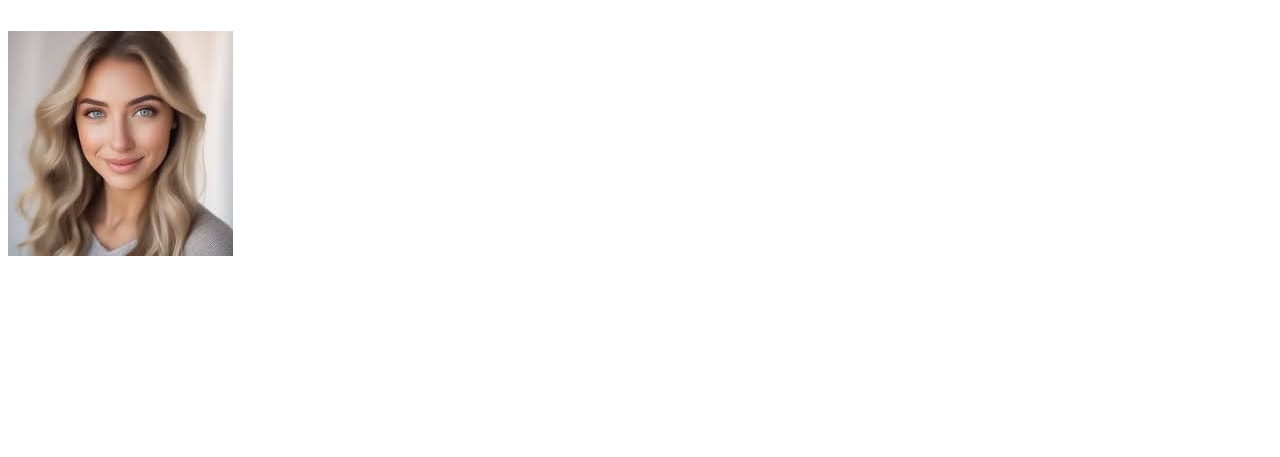
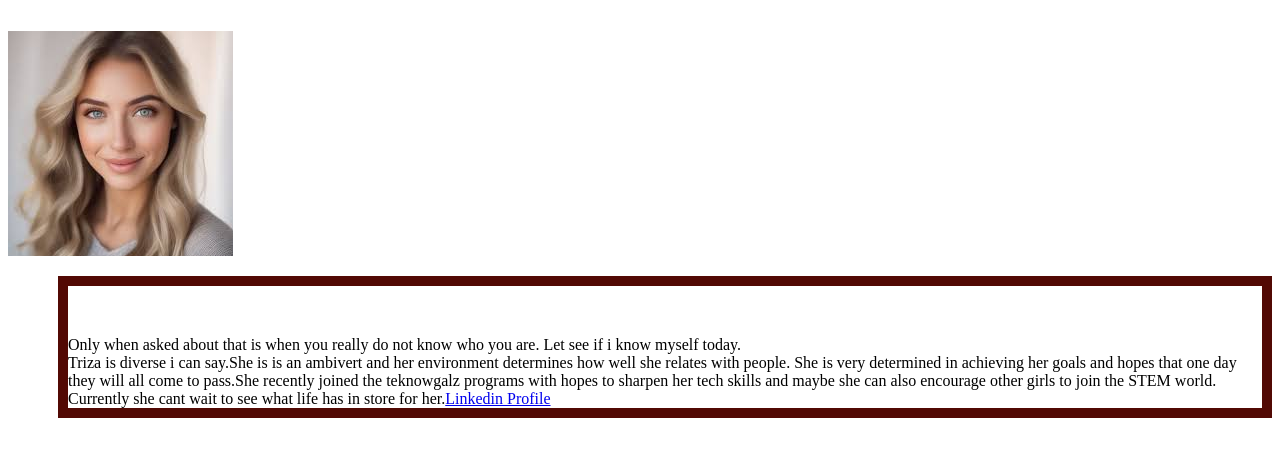
Before and after one commit to Minahtee/firstrepo, a plain HTML site: page index.html in a window 1280 px wide. Shown: the part 101-558 px from the top of the page. Drawn offline with Linux system fonts and the light colour scheme.

Commit message:
added a new paragraph and styled it with inline css

```diff
--- a/index.html
+++ b/index.html
@@ -9,6 +9,8 @@
 <body>
 	<p> This is awesome learning about GitHub.</p> <br>
 	<img src="image/lady.jpg">
+	<p style="border-style: solid; border-width: 10px; border-color: #520904 ; margin-left: 50px;padding-top: 50px; padding-bottom: 80;padding-left: 100;padding-right: 150;">
+			Only when asked about that is when you really do not know who you are. Let see if i know myself today.<br> Triza is diverse i can say.She is is an ambivert and her environment determines how well she relates with people. She is very determined in achieving her goals and hopes that one day they will all come to pass.She recently joined the teknowgalz programs with hopes to sharpen her tech skills and maybe she can also encourage other girls to join the STEM world. Currently she cant wait to see what life has in store for her.<a href="https://www.linkedin.com/in/triza-ominah-52aa71154/">Linkedin Profile</a>
 
 
 </body>
```
